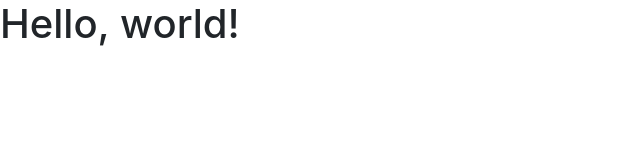
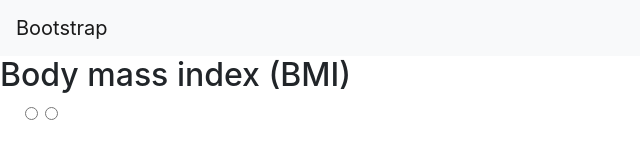
Before and after one commit to LizinczykKarolina/BmiCalculator, a plain HTML site: page index.html in a window 1280 px wide. Shown: the whole page, without its empty margins (0-640 px from the left). Drawn offline with nearby package versions, Linux system fonts and the light colour scheme.

Commit message:
header, main and form section added

```diff
--- a/index.html
+++ b/index.html
@@ -11,7 +11,35 @@
     <title>Hello, world!</title>
   </head>
   <body>
-    <h1>Hello, world!</h1>
+      <header>
+          <nav class="navbar navbar-light bg-light">
+              <a class="navbar-brand" href="#">
+                Bootstrap
+              </a>
+            </nav>
+      </header>
+      <main>
+         <section>
+             <h2>Body mass index (BMI)</h2>
+             <form action="/subscribe" method="post">
+              <fieldset>
+                  <ul class=_gender>
+                    <div class="form-group row">
+                    <div class="form-check">
+                      <input class="form-check-input position-static " type="radio" name="blankRadio" id="blankRadio1" value="option1" aria-label="...">
+                    </div>
+                    <div class="form-check">
+                      <input class="form-check-input position-static" type="radio" name="blankRadio" id="blankRadio1" value="option1" aria-label="...">
+                    </div>
+                      </div>
+                  </ul>
+                  <ul class=_unit></ul>
+                  <ul class=_form-items></ul>
+              </fieldset>
+            </form>
+         </section>
+
+      </main>
 
     <!-- Optional JavaScript -->
     <!-- jQuery first, then Popper.js, then Bootstrap JS -->
```
